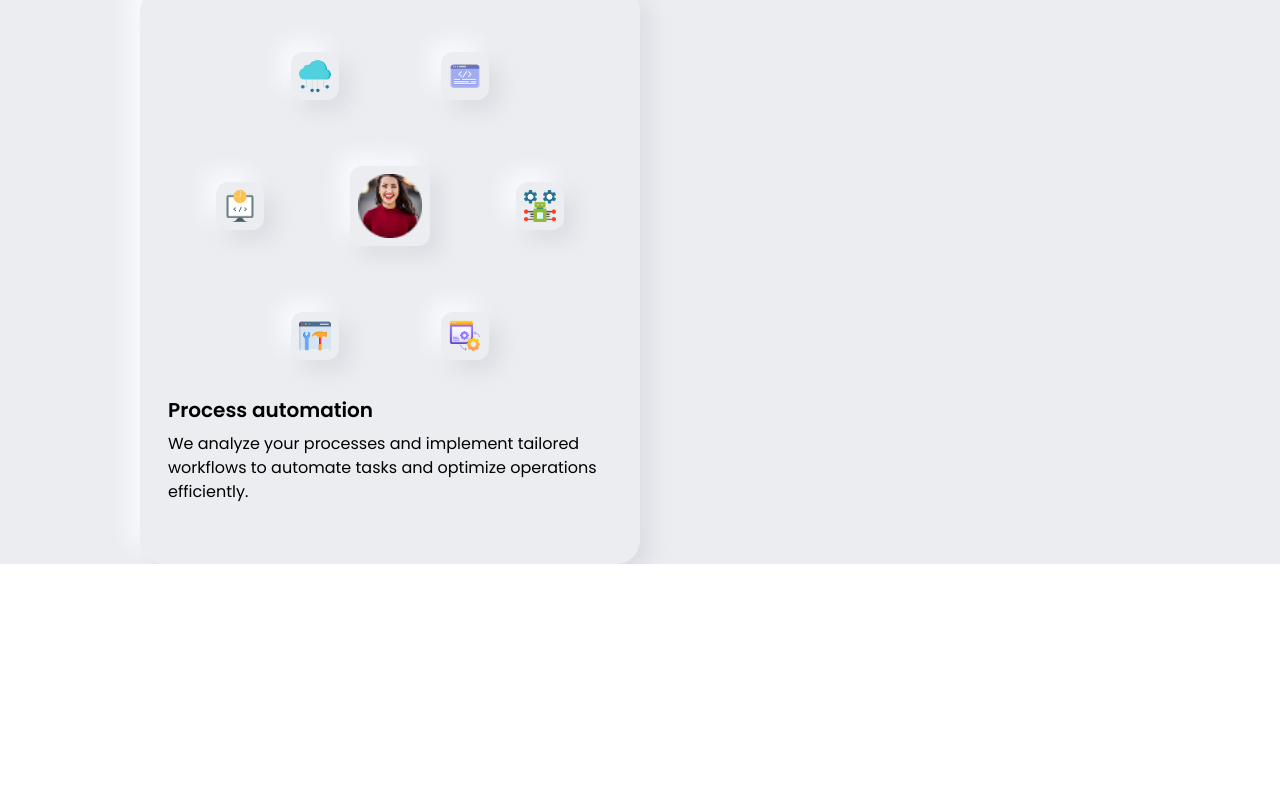
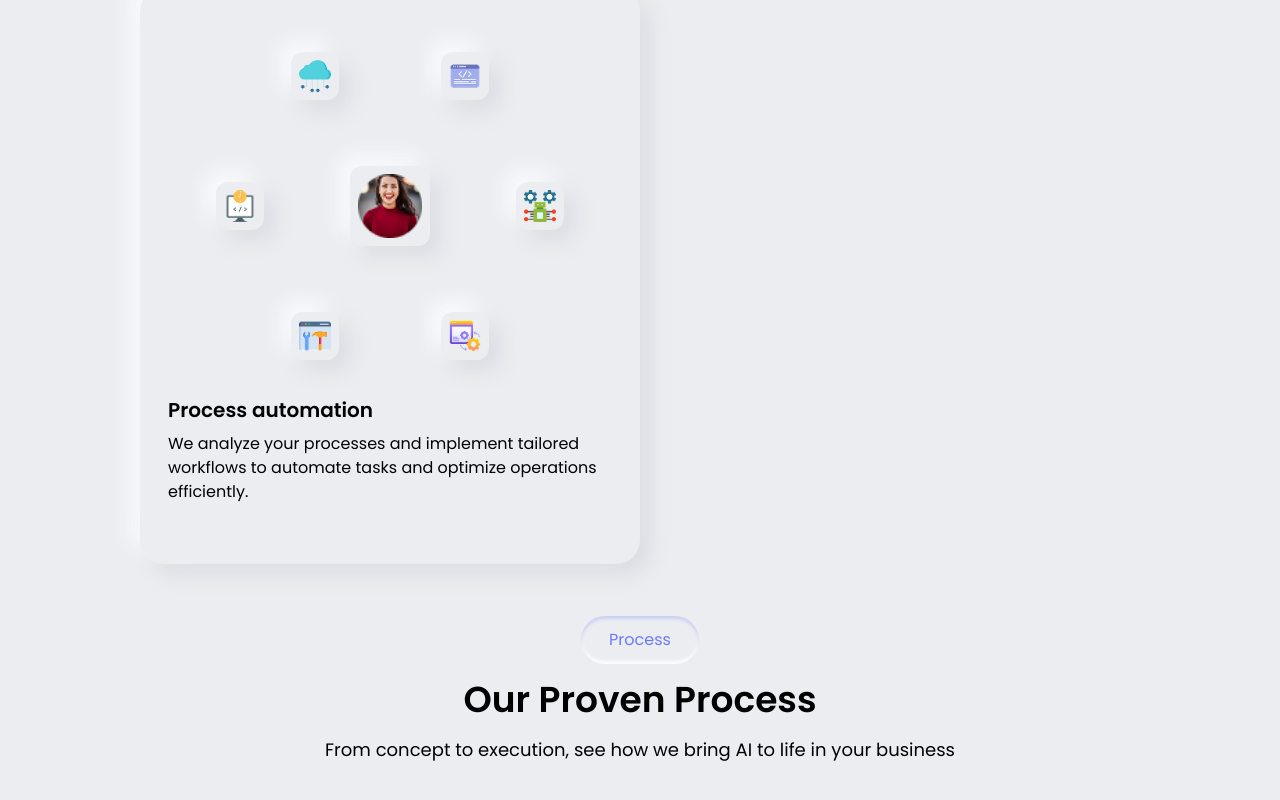
Before and after one commit to zainashiq613/devno, a React (Vite) app: page / in a window 1280 px wide. Shown: the part 2803-3603 px from the top of the page. Before the commit the page ends 3367 px from the top, so only its background shows below. Built offline with nearby package versions, Linux system fonts and the light colour scheme.

Commit message:
solutions

```diff
--- a/src/App.jsx
+++ b/src/App.jsx
@@ -13,6 +13,7 @@ function App() {
       <Process />
       <Title />
       <Solutions />
+      <Title />
     </div>
   );
 }
```
